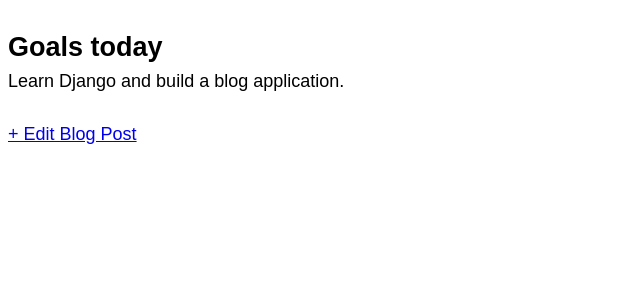
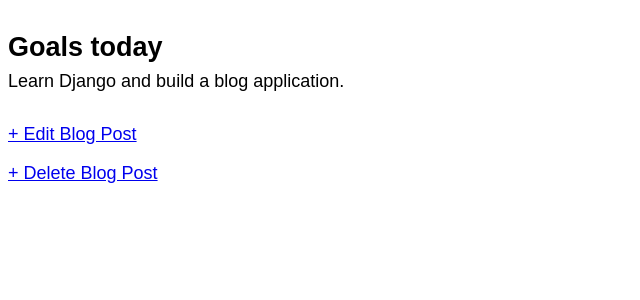
Before and after one commit to YimengL/django-practice, a Django app: page /post/2/ in a window 1280 px wide. Shown: the part 99-399 px from the top of the page, without its empty margins (0-640 px from the left). Run offline with Django 3.2, Linux system fonts and the light colour scheme; data comes from the database, SQL or seed files in the repository; both versions use the stored data as it was after the commit; some web fonts are replaced.

Commit message:
support 'delete post'

```diff
--- a/blog/blog/urls.py
+++ b/blog/blog/urls.py
@@ -6,9 +6,11 @@
     BlogDetailView,
     BlogCreateView,
     BlogUpdateView,
+    BlogDeleteView,
 )
 
 urlpatterns = [
+    path('post/<int:pk>/delete/', BlogDeleteView.as_view(), name='post_delete'),
     path('post/<int:pk>/edit/', BlogUpdateView.as_view(), name='post_edit'),
     path('post/new/', BlogCreateView.as_view(), name='post_new'),
     path('post/<int:pk>/', BlogDetailView.as_view(), name='post_detail'),
--- a/blog/blog/views.py
+++ b/blog/blog/views.py
@@ -1,6 +1,7 @@
 # blog/views.py
 from django.views.generic import ListView, DetailView
-from django.views.generic.edit import CreateView, UpdateView
+from django.views.generic.edit import CreateView, UpdateView, DeleteView
+from django.urls import reverse_lazy
 
 
 from .models import Post
@@ -26,3 +27,9 @@
     model = Post
     template_name = 'post_edit.html'
     fields = ['title', 'body']
+
+
+class BlogDeleteView(DeleteView):
+    model = Post
+    template_name = 'post_delete.html'
+    success_url = reverse_lazy('home')
--- a/blog/templates/post_detail.html
+++ b/blog/templates/post_detail.html
@@ -7,5 +7,6 @@
         <p>{{ post.body }}</p>
     </div>
 
-    <a href="{% url 'post_edit' post.pk %}">+ Edit Blog Post</a>
+    <p><a href="{% url 'post_edit' post.pk %}">+ Edit Blog Post</a></p>
+    <p><a href="{% url 'post_delete' post.pk %}">+ Delete Blog Post</a></p>
 {% endblock %}
```
Also changed, not shown: blog/templates/post_delete.html (added, +11 -0 lines), blog/db.sqlite3.
